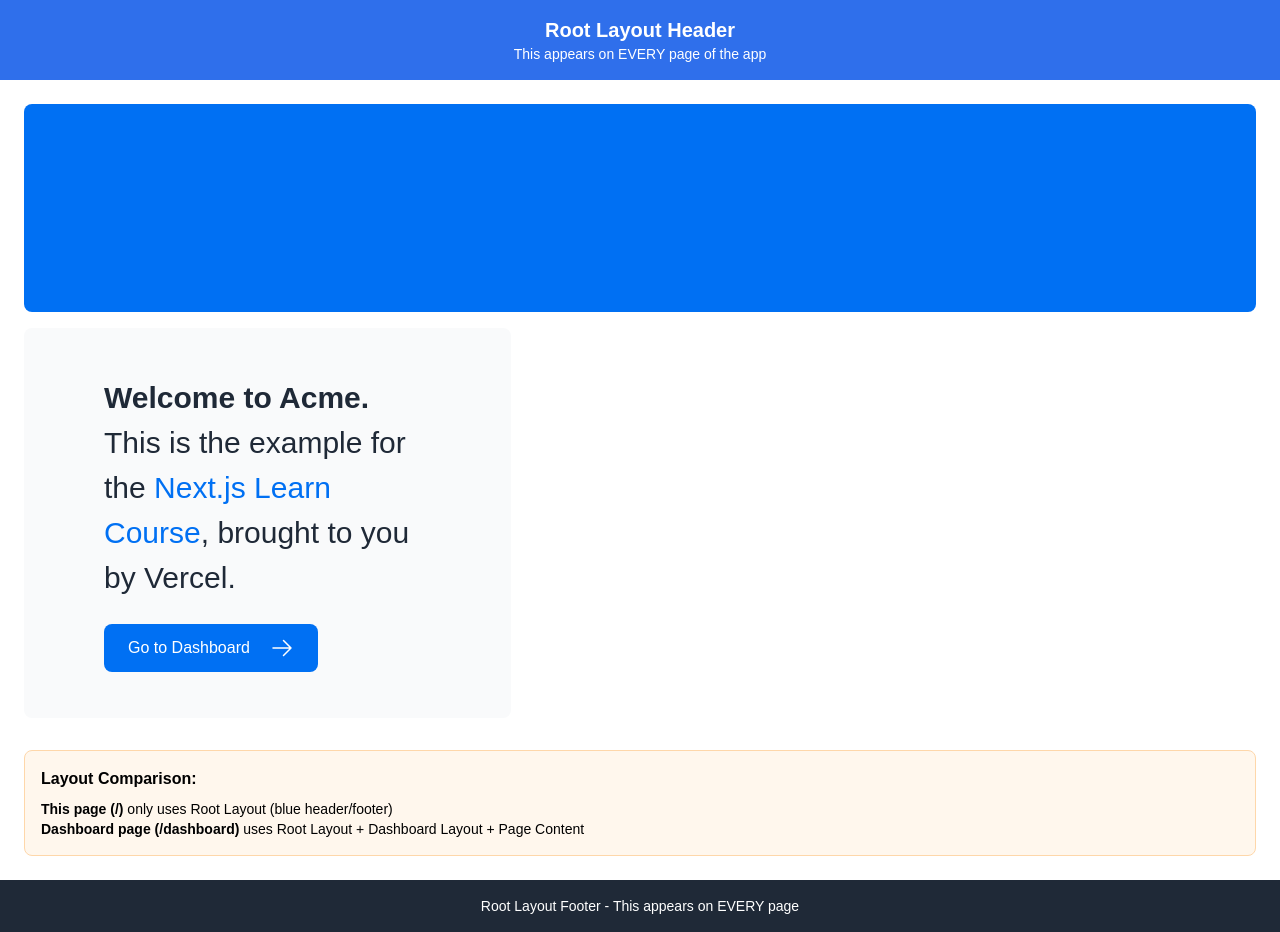
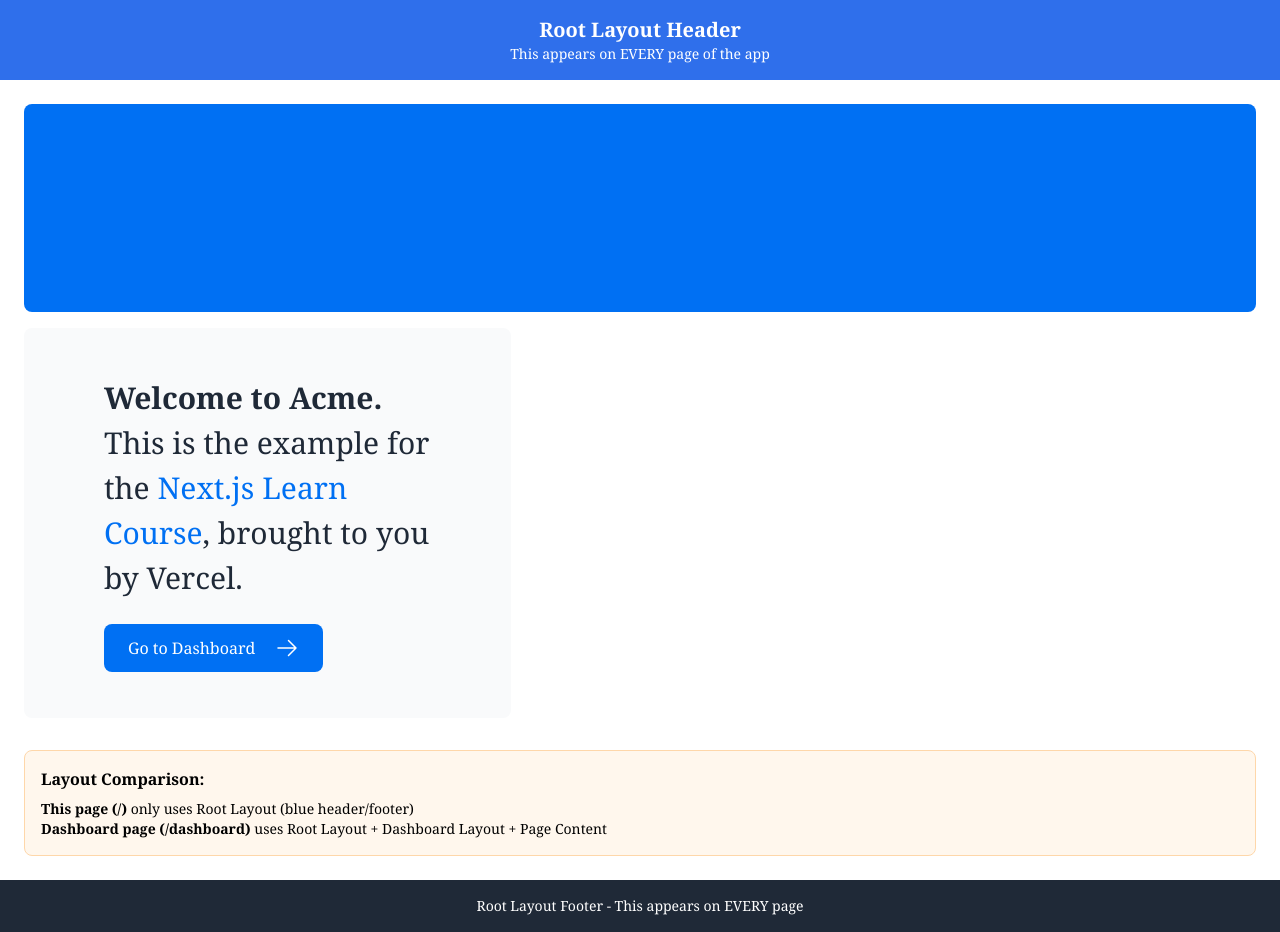
Before and after one commit to Sethzy/demo, a Next.js app in the folder nextjs-dashboard/: page / in a window 1280 px wide. Built offline with nearby package versions, Linux system fonts and the light colour scheme.

Commit message:
switch font to georgia

```diff
--- a/nextjs-dashboard/app/layout.tsx
+++ b/nextjs-dashboard/app/layout.tsx
@@ -1,5 +1,5 @@
 import "@/app/ui/global.css";
-import { arial } from "@/app/ui/fonts";
+import { georgia } from "@/app/ui/fonts";
 
 export default function RootLayout({
   children,
@@ -8,7 +8,7 @@ export default function RootLayout({
 }) {
   return (
     <html lang="en">
-      <body className={`${arial.className} antialiased`}>
+      <body className={`${georgia.className} antialiased`}>
         {/* Root Layout's Header */}
         <div className="bg-blue-600 text-white p-4 text-center">
           <h1 className="text-xl font-bold">Root Layout Header</h1>
--- a/nextjs-dashboard/app/ui/fonts.ts
+++ b/nextjs-dashboard/app/ui/fonts.ts
@@ -1,4 +1,4 @@
-// Use Arial font by default
-export const arial = {
-  className: 'font-arial',
+// Use Georgia font by default
+export const georgia = {
+  className: 'font-georgia',
 };
--- a/nextjs-dashboard/app/ui/global.css
+++ b/nextjs-dashboard/app/ui/global.css
@@ -4,6 +4,10 @@
 
 .font-arial {
   font-family: Arial, Helvetica, sans-serif;
+}
+
+.font-georgia {
+  font-family: Georgia, 'Times New Roman', Times, serif;
 }
 
 input[type='number'] {
```
